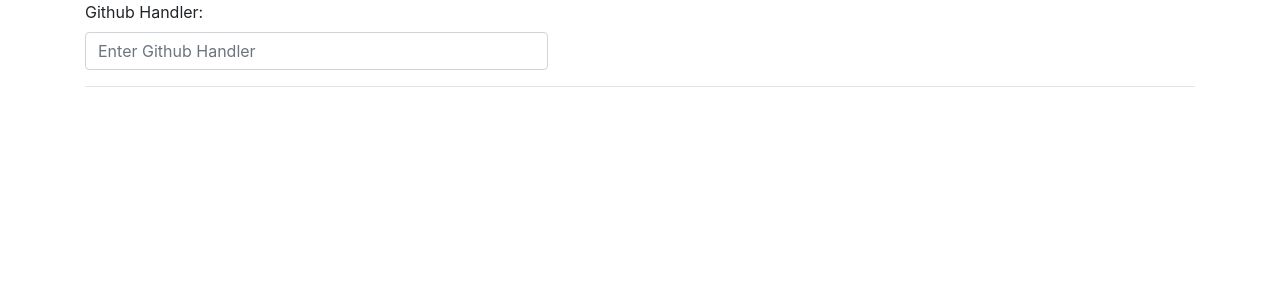
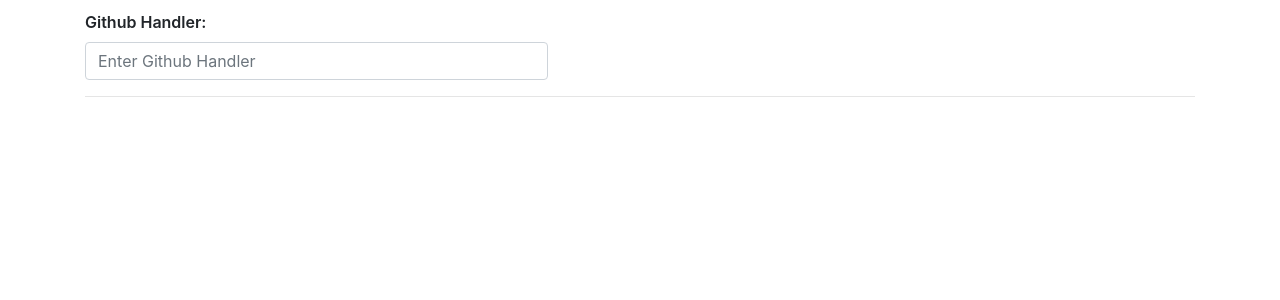
Before and after one commit to sheshanth/simple-react-pwa, a React app: page / in a window 1280 px wide. Shown: the top 300 px of the page. Built offline with nearby package versions, Linux system fonts and the light colour scheme.

Commit message:
styles update

```diff
--- a/src/components/github/repo-list/RepoList.js
+++ b/src/components/github/repo-list/RepoList.js
@@ -17,7 +17,7 @@
 
   const repoList = repos && repos.length ? repos.map((repo, index) => {
     return (
-      <h5 key={index}>{repo.name}</h5>
+      <h5 className="list-group-item" key={index}>{repo.name}</h5>
     )
   }) : <h6>No repos found or check the user handler</h6>
 
@@ -31,7 +31,7 @@
 
 
   return (
-    <div className="RepoList">
+    <div className="RepoList list-group list-group-flush">
       { repoList }
     </div>
   )
--- a/src/components/github/user-search/GithubHandlerSearch.js
+++ b/src/components/github/user-search/GithubHandlerSearch.js
@@ -1,6 +1,7 @@
 import React, { useState } from 'react'
 import { useForm } from 'react-hook-form'
 
+import './GithubHandlerSearch.scss';
 import RepoList from '../repo-list/RepoList'
 
 function GithubHandlerSearch() {
--- a/src/components/github/user-search/GithubHandlerSearch.scss
+++ b/src/components/github/user-search/GithubHandlerSearch.scss
@@ -0,0 +1,8 @@
+form {
+  margin-top: 10px;
+
+  & label {
+    font-weight: 600;
+  }
+
+}
```
